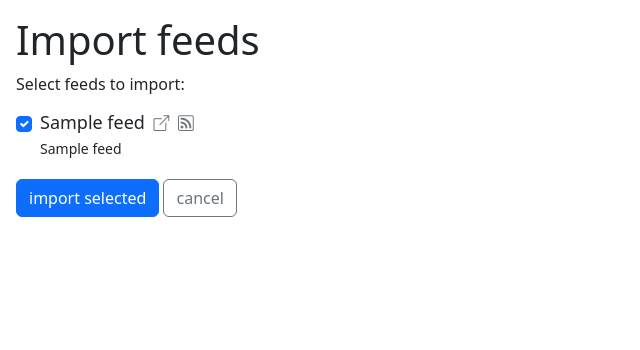
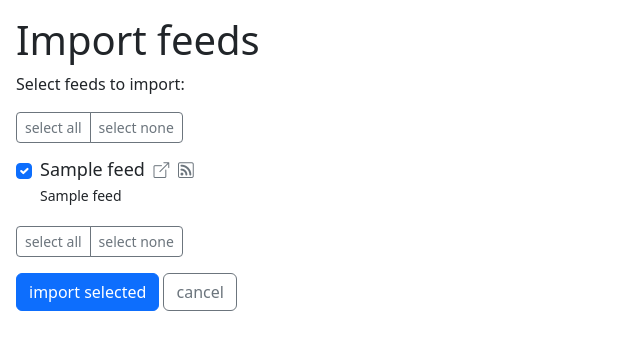
Before and after one commit to Alcides1123/reader, a Flask app: template src/reader/_app/templates/import_feeds.html in a window 1280 px wide. Shown: the part 48-398 px from the top of the page, without its empty margins (0-640 px from the left). Run offline with Flask 2, Linux system fonts and the light colour scheme; the template is opened without the code that fills it: most values are stand-ins (such as "Sample title", 1, 10 or a date in 2020); parts of the project's set-up code (start-up, migrations or seed data) failed here and were passed over; some libraries are stand-ins or nearby versions.

Commit message:
app: add select all/none buttons on import feeds page.

```diff
--- a/src/reader/_app/templates/import_feeds.html
+++ b/src/reader/_app/templates/import_feeds.html
@@ -53,6 +53,10 @@
 
   <p>Select feeds to import:</p>
 
+  <div class="mb-3">
+    {{ macros.select_all_none() }}
+  </div>
+
   {% for feed in parsed_feeds %}
   <div class="form-check mb-3">
     <input
@@ -79,6 +83,10 @@
 
   </div>
   {% endfor %}
+
+  <div class="mb-3">
+    {{ macros.select_all_none() }}
+  </div>
 
   <input type="submit" class="btn btn-primary" value="import selected">
 
--- a/src/reader/_app/templates/macros.html
+++ b/src/reader/_app/templates/macros.html
@@ -317,3 +317,31 @@
   </li>
 </ul>
 {%- endmacro %}
+
+
+{%- macro select_all_none() -%}
+<div class="btn-group" role="group" aria-label="select all/none">
+  <button
+    type="button"
+    class="btn btn-sm btn-outline-secondary"
+    onclick="
+      this.form
+        .querySelectorAll('input[type=checkbox]')
+        .forEach(cb => cb.checked = true)
+    "
+  >
+    select all
+  </button>
+  <button
+    type="button"
+    class="btn btn-sm btn-outline-secondary"
+    onclick="
+      this.form
+        .querySelectorAll('input[type=checkbox]')
+        .forEach(cb => cb.checked = false)
+    "
+  >
+    select none
+  </button>
+</div>
+{%- endmacro -%}
```
